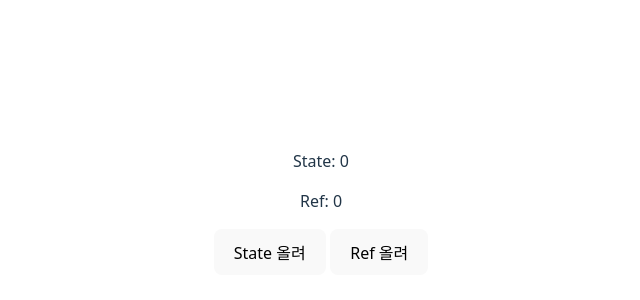
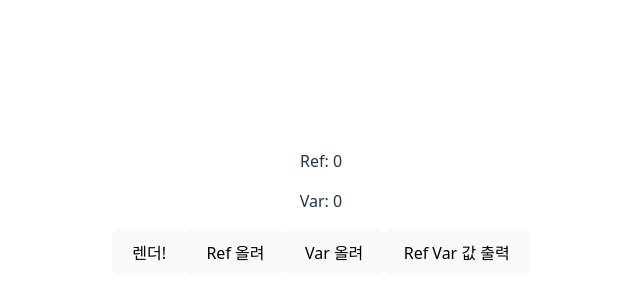
Before and after one commit to judy78799/elasticSearchBookDemo, a React (Vite) app in the folder react-ui/: page / in a window 1280 px wide. Shown: the part 196-496 px from the top of the page, without its empty margins (319-959 px from the left). Built offline with nearby package versions, Linux system fonts and the light colour scheme.

Commit message:
chore: useRef와 일반 변수의 차이 데모(렌더링 후 값의 변화)

```diff
--- a/react-ui/src/App.jsx
+++ b/react-ui/src/App.jsx
@@ -1,22 +1,40 @@
 import './App.css'
 import React,{useEffect, useState, useRef} from 'react'
 
-//useState는 화면 전체 렌더링을 진행. Ref 올린 후 State를 누르게 되면 값이 화면에 렌더링 되어서 나타남.
+//useRef: 렌더링 이후에도 값이 그대로 남아있음. useState 이후 값이 렌더링되어 화면에 나타남.
+//useState: 렌더링 이후 값 초기화.
 
 function App() {
-    const [count, setCount] = useState(0);
-  const countRef = useRef(0);
+    const [renderer, setRenderer] = useState(0);
+     const countRef = useRef(0);
+     let countVar = 0;
   console.log(countRef);    //countRef.current 현재 값 확인
-  const increaseCountState = () => {
-    setCount(count + 1);
-  };
-  const increaseCountRef = () => {
-    countRef.current = countRef.current + 1;
-    console.log('Ref: ', countRef.curent);
-  };
+   const doRendering = () => {
+    setRenderer(renderer + 1);
+   }
+
+    const increaseRef = () => {
+        countRef.current = countRef.current + 1;
+        console.log('ref: ', countRef.current);
+    }
+
+    const increaseVar = () => {
+        countVar = countVar + 1;
+        console.log('var: ', countVar);
+    };
+
+    const printResults = () => {
+        console.log(`ref: ${countRef.current}, var: ${countVar}`);
+    }
+
   return (
     <div>
-        <p>State: {count}</p> <p>Ref: {countRef.current}</p> <button onClick={increaseCountState}>State 올려</button> <button onClick={increaseCountRef}>Ref 올려</button>
+        <p>Ref: {countRef.current}</p>
+        <p>Var: {countVar}</p>
+        <button onClick={doRendering}>렌더!</button>
+        <button onClick={increaseRef}>Ref 올려</button>
+        <button onClick={increaseVar}>Var 올려</button>
+        <button onClick={doRendering}>Ref Var 값 출력</button>
     </div>
   );
 }
```
